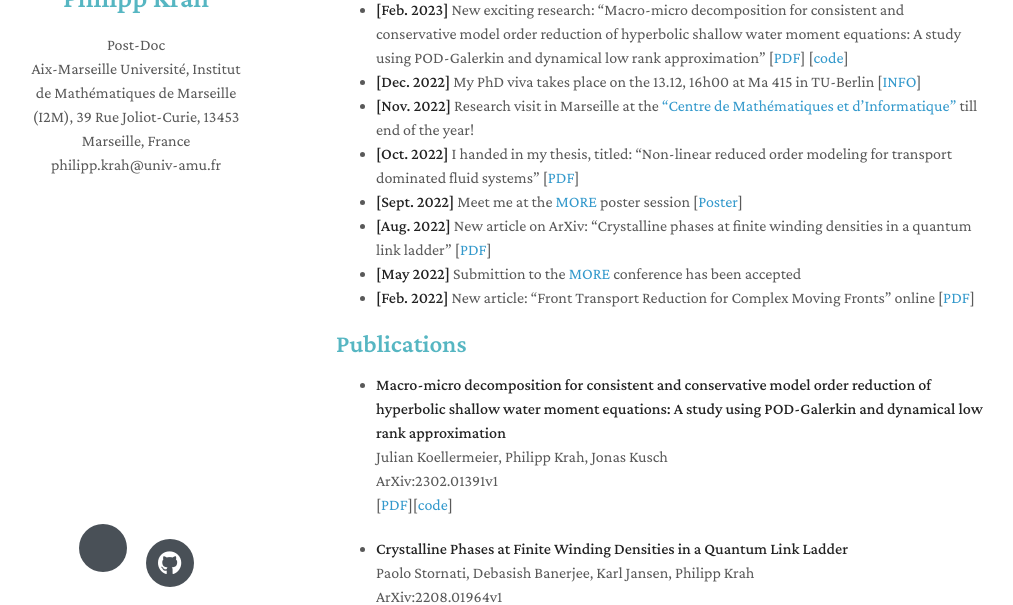
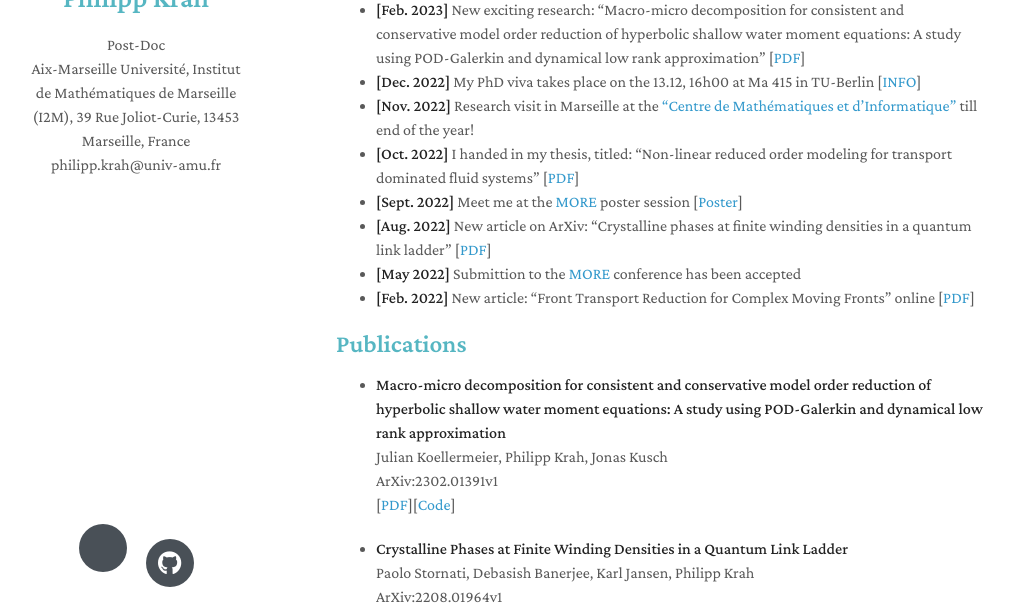
Before and after one commit to Philipp137/Philipp137.github.io, a Jekyll site: the page built from index.markdown, in a window 1280 px wide and 900 px high, scrolled down 325 px, cut to the strip 211-816 px from the top of the window. Shown: the whole strip, without its empty margins (134-1147 px from the left). Built offline with Jekyll 4.4.1, drawn with Linux system fonts in a browser that asks for light colours; nearby versions of some CDN libraries; a style sheet for code colours, icons or effects is not loaded.

Commit message:
small correction

```diff
--- a/index.markdown
+++ b/index.markdown
@@ -18,7 +18,7 @@ Physics-love, Algorithms-fun, [Rhythm-freedom](https://soundcloud.com/massesandb
 
 ## News
 
-- **[Feb. 2023]** New exciting research: "Macro-micro decomposition for consistent and conservative model order reduction of hyperbolic shallow water moment equations: A study using POD-Galerkin and dynamical low rank approximation" [[PDF](https://arxiv.org/pdf/2302.01391.pdf)] [[code](https://github.com/JonasKu/Publication-Split-conservative-model-order-reduction-for-hyperbolic-shallow-water-moment-equations)]
+- **[Feb. 2023]** New exciting research: "Macro-micro decomposition for consistent and conservative model order reduction of hyperbolic shallow water moment equations: A study using POD-Galerkin and dynamical low rank approximation" [[PDF](https://arxiv.org/pdf/2302.01391.pdf)]
 - **[Dec. 2022]** My PhD viva takes place on the 13.12, 16h00 at Ma 415 in TU-Berlin [[INFO](https://Philipp137.github.io/assets/other/invite_PhD_Krah.pdf)]
 - **[Nov. 2022]** Research visit in Marseille at the ["Centre de Mathématiques et d'Informatique"](http://www.i2m.univ-amu.fr/en/home/) till end of the year!
 - **[Oct. 2022]** I handed in my thesis, titled: "Non-linear reduced order modeling for transport dominated fluid systems" [[PDF](https://tubcloud.tu-berlin.de/s/zbb4tSxYedQbXrw)]
@@ -35,7 +35,7 @@ Physics-love, Algorithms-fun, [Rhythm-freedom](https://soundcloud.com/massesandb
   <br>
   ArXiv:2302.01391v1
   <br>
-  [[PDF](https://arxiv.org/abs/2302.01391)][[code](https://github.com/JonasKu/Publication-Split-conservative-model-order-reduction-for-hyperbolic-shallow-water-moment-equations)]
+  [[PDF](https://arxiv.org/abs/2302.01391)][[Code](https://github.com/JonasKu/Publication-Split-conservative-model-order-reduction-for-hyperbolic-shallow-water-moment-equations)]
 
 - **Crystalline Phases at Finite Winding Densities in a Quantum Link Ladder**
   <br>
```
